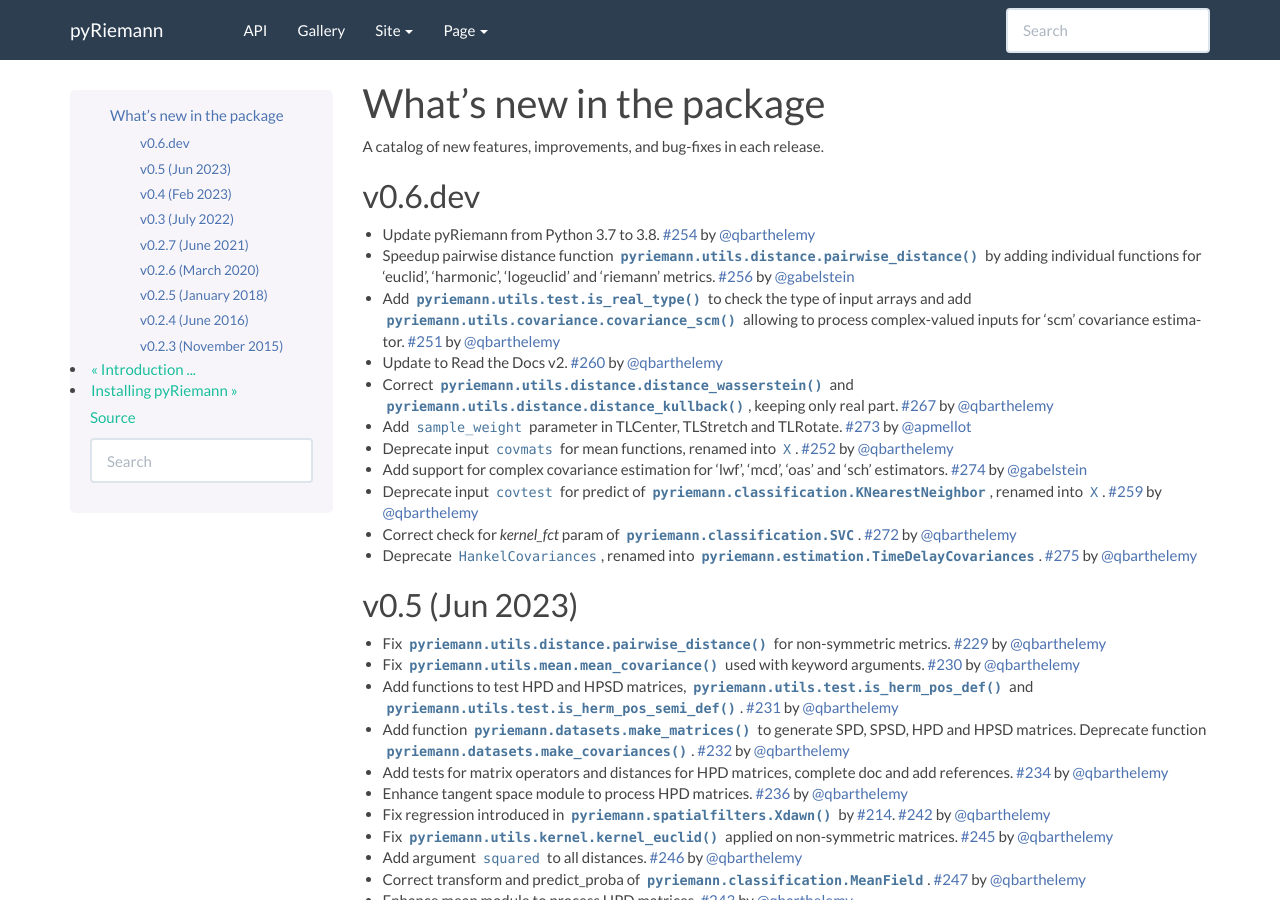
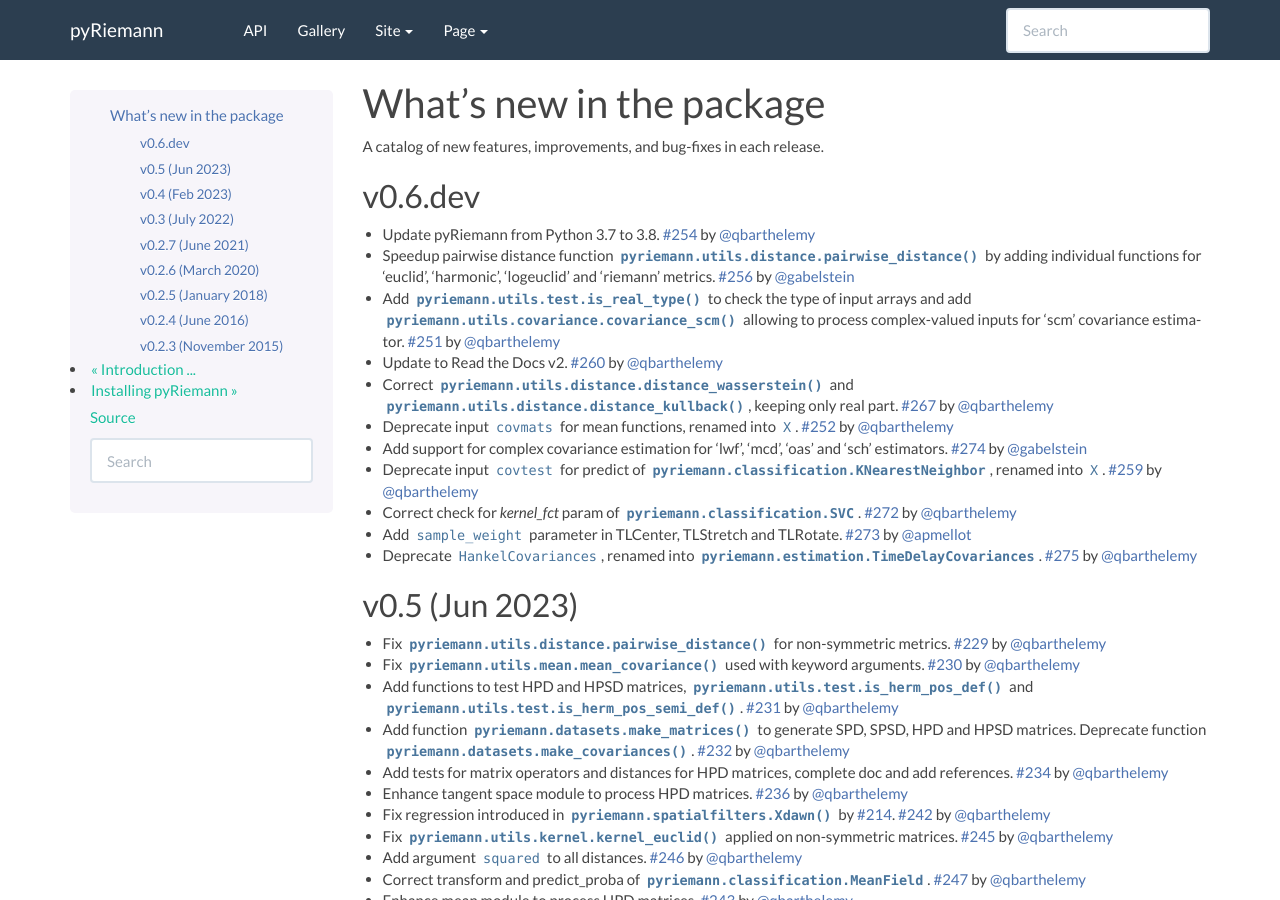
Before and after one commit to pyRiemann/pyRiemann, a Sphinx documentation site: the page built from doc/whatsnew.rst, in a window 1280 px wide and 900 px high. Built offline with Sphinx 7.4.7, drawn with Linux system fonts in a browser that asks for light colours; pages that are not in the unit, such as notebooks, are missing from menus; the version number could not be read and is left out; part of the change alters nothing that is shown.

```diff
--- a/doc/whatsnew.rst
+++ b/doc/whatsnew.rst
@@ -22,8 +22,6 @@ v0.6.dev
 
 - Correct :func:`pyriemann.utils.distance.distance_wasserstein` and :func:`pyriemann.utils.distance.distance_kullback`, keeping only real part. :pr:`267` by :user:`qbarthelemy`
 
-- Add ``sample_weight`` parameter in TLCenter, TLStretch and TLRotate. :pr:`273` by :user:`apmellot`
-
 - Deprecate input ``covmats`` for mean functions, renamed into ``X``. :pr:`252` by :user:`qbarthelemy`
 
 - Add support for complex covariance estimation for 'lwf', 'mcd', 'oas' and 'sch' estimators. :pr:`274` by :user:`gabelstein`
@@ -31,6 +29,8 @@ v0.6.dev
 - Deprecate input ``covtest`` for predict of :class:`pyriemann.classification.KNearestNeighbor`, renamed into ``X``. :pr:`259` by :user:`qbarthelemy`
 
 - Correct check for `kernel_fct` param of :class:`pyriemann.classification.SVC`. :pr:`272` by :user:`qbarthelemy`
+
+- Add ``sample_weight`` parameter in TLCenter, TLStretch and TLRotate. :pr:`273` by :user:`apmellot`
 
 - Deprecate ``HankelCovariances``, renamed into :class:`pyriemann.estimation.TimeDelayCovariances`. :pr:`275` by :user:`qbarthelemy`
 
```
